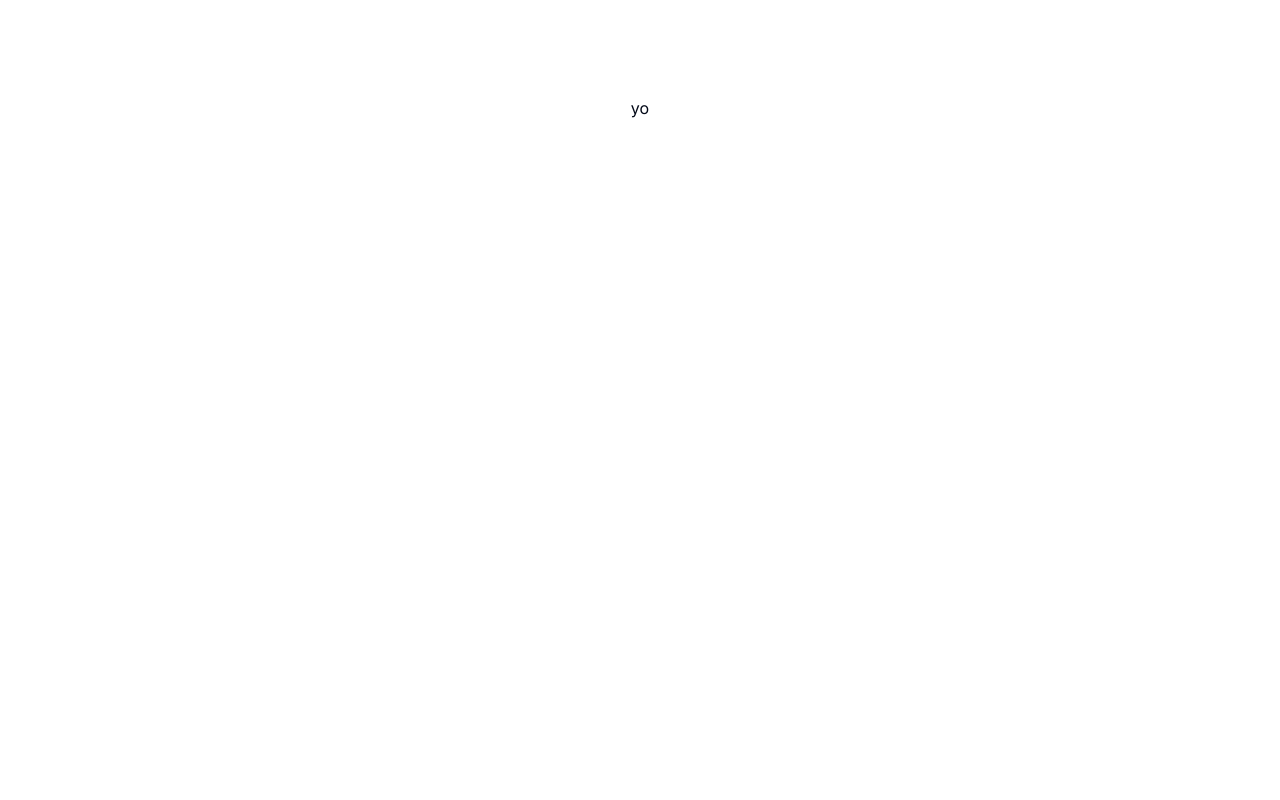
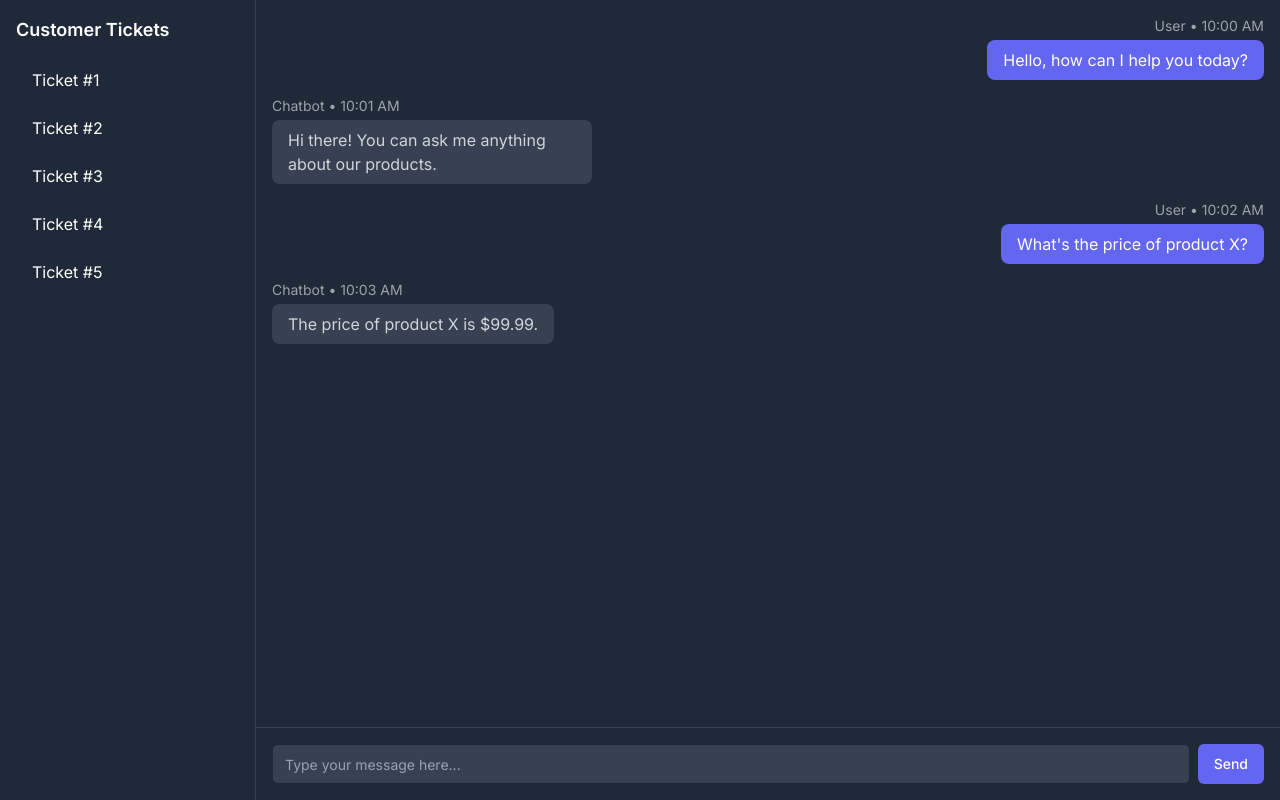
Before and after one commit to tomasellis/blazingly-fast-ai-support, a Next.js app: page / in a window 1280 px wide. Built offline with nearby package versions, Linux system fonts and the light colour scheme.

Commit message:
add: tanstack query

```diff
--- a/app/page.tsx
+++ b/app/page.tsx
@@ -1,9 +1,11 @@
 import Image from 'next/image'
+import { Button } from '@/components/ui/button'
+import Chat from '@/components/chat'
 
 export default function Home() {
   return (
-    <main className="flex min-h-screen flex-col items-center justify-between p-24">
-      yo
+    <main className="flex justify-center">
+      <Chat></Chat>
     </main>
   )
 }
--- /dev/null
+++ b/components/chat.tsx
@@ -0,0 +1,81 @@
+'use client'
+import React from "react"
+import Link from "next/link"
+import { Input } from "@/components/ui/input"
+import { Button } from "@/components/ui/button"
+
+export default function Component() {
+
+    const [tickets, setTickest] = React.useState([])
+    /**
+     * name: "",
+     * id: "",
+     * status: "",
+     * chat [
+     *      messages
+     * ]
+     */
+
+    return (
+        <div className="flex min-h-screen bg-gray-800 text-white dark md:w-full">
+            <div className="w-64 border-r border-gray-700 overflow-y-auto">
+                <div className="p-4 space-y-4">
+                    <h2 className="text-lg font-semibold">Customer Tickets</h2>
+                    <div className="space-y-2">
+                        <Link className="block px-4 py-2 rounded hover:bg-gray-700" href="#">
+                            Ticket #1
+                        </Link>
+                        <Link className="block px-4 py-2 rounded hover:bg-gray-700" href="#">
+                            Ticket #2
+                        </Link>
+                        <Link className="block px-4 py-2 rounded hover:bg-gray-700" href="#">
+                            Ticket #3
+                        </Link>
+                        <Link className="block px-4 py-2 rounded hover:bg-gray-700" href="#">
+                            Ticket #4
+                        </Link>
+                        <Link className="block px-4 py-2 rounded hover:bg-gray-700" href="#">
+                            Ticket #5
+                        </Link>
+                    </div>
+                </div>
+            </div>
+            <div className="flex-1 flex flex-col">
+                <div className="flex-1 overflow-y-auto p-4 space-y-4">
+                    <div className="flex items-end justify-end">
+                        <div className="flex flex-col space-y-1 text-right max-w-xs">
+                            <p className="text-sm text-gray-400">User • 10:00 AM</p>
+                            <p className="px-4 py-2 rounded-lg bg-indigo-500 text-white">Hello, how can I help you today?</p>
+                        </div>
+                    </div>
+                    <div className="flex items-end justify-start">
+                        <div className="flex flex-col space-y-1 text-left max-w-xs">
+                            <p className="text-sm text-gray-400">Chatbot • 10:01 AM</p>
+                            <p className="px-4 py-2 rounded-lg bg-gray-700 text-gray-300">
+                                Hi there! You can ask me anything about our products.
+                            </p>
+                        </div>
+                    </div>
+                    <div className="flex items-end justify-end">
+                        <div className="flex flex-col space-y-1 text-right max-w-xs">
+                            <p className="text-sm text-gray-400">User • 10:02 AM</p>
+                            <p className="px-4 py-2 rounded-lg bg-indigo-500 text-white">What's the price of product X?</p>
+                        </div>
+                    </div>
+                    <div className="flex items-end justify-start">
+                        <div className="flex flex-col space-y-1 text-left max-w-xs">
+                            <p className="text-sm text-gray-400">Chatbot • 10:03 AM</p>
+                            <p className="px-4 py-2 rounded-lg bg-gray-700 text-gray-300">The price of product X is $99.99.</p>
+                        </div>
+                    </div>
+                </div>
+                <div className="border-t border-gray-700 p-4">
+                    <div className="flex space-x-2">
+                        <Input className="flex-1 bg-gray-700 text-gray-300" placeholder="Type your message here..." />
+                        <Button className="bg-indigo-500 text-white">Send</Button>
+                    </div>
+                </div>
+            </div>
+        </div>
+    )
+}
--- /dev/null
+++ b/components/ui/button.tsx
@@ -0,0 +1,56 @@
+import * as React from "react"
+import { Slot } from "@radix-ui/react-slot"
+import { cva, type VariantProps } from "class-variance-authority"
+
+import { cn } from "@/lib/utils"
+
+const buttonVariants = cva(
+  "inline-flex items-center justify-center whitespace-nowrap rounded-md text-sm font-medium ring-offset-background transition-colors focus-visible:outline-none focus-visible:ring-2 focus-visible:ring-ring focus-visible:ring-offset-2 disabled:pointer-events-none disabled:opacity-50",
+  {
+    variants: {
+      variant: {
+        default: "bg-primary text-primary-foreground hover:bg-primary/90",
+        destructive:
+          "bg-destructive text-destructive-foreground hover:bg-destructive/90",
+        outline:
+          "border border-input bg-background hover:bg-accent hover:text-accent-foreground",
+        secondary:
+          "bg-secondary text-secondary-foreground hover:bg-secondary/80",
+        ghost: "hover:bg-accent hover:text-accent-foreground",
+        link: "text-primary underline-offset-4 hover:underline",
+      },
+      size: {
+        default: "h-10 px-4 py-2",
+        sm: "h-9 rounded-md px-3",
+        lg: "h-11 rounded-md px-8",
+        icon: "h-10 w-10",
+      },
+    },
+    defaultVariants: {
+      variant: "default",
+      size: "default",
+    },
+  }
+)
+
+export interface ButtonProps
+  extends React.ButtonHTMLAttributes<HTMLButtonElement>,
+    VariantProps<typeof buttonVariants> {
+  asChild?: boolean
+}
+
+const Button = React.forwardRef<HTMLButtonElement, ButtonProps>(
+  ({ className, variant, size, asChild = false, ...props }, ref) => {
+    const Comp = asChild ? Slot : "button"
+    return (
+      <Comp
+        className={cn(buttonVariants({ variant, size, className }))}
+        ref={ref}
+        {...props}
+      />
+    )
+  }
+)
+Button.displayName = "Button"
+
+export { Button, buttonVariants }
--- /dev/null
+++ b/components/ui/input.tsx
@@ -0,0 +1,25 @@
+import * as React from "react"
+
+import { cn } from "@/lib/utils"
+
+export interface InputProps
+  extends React.InputHTMLAttributes<HTMLInputElement> {}
+
+const Input = React.forwardRef<HTMLInputElement, InputProps>(
+  ({ className, type, ...props }, ref) => {
+    return (
+      <input
+        type={type}
+        className={cn(
+          "flex h-10 w-full rounded-md border border-input bg-background px-3 py-2 text-sm ring-offset-background file:border-0 file:bg-transparent file:text-sm file:font-medium placeholder:text-muted-foreground focus-visible:outline-none focus-visible:ring-2 focus-visible:ring-ring focus-visible:ring-offset-2 disabled:cursor-not-allowed disabled:opacity-50",
+          className
+        )}
+        ref={ref}
+        {...props}
+      />
+    )
+  }
+)
+Input.displayName = "Input"
+
+export { Input }
--- a/package.json
+++ b/package.json
@@ -9,6 +9,8 @@
     "lint": "next lint"
   },
   "dependencies": {
+    "@radix-ui/react-slot": "^1.0.2",
+    "@tanstack/react-query": "^5.17.4",
     "class-variance-authority": "^0.7.0",
     "clsx": "^2.1.0",
     "lucide-react": "^0.306.0",
```
Also changed, not shown: 1 other file (tests, documents, lock files or other folders).
